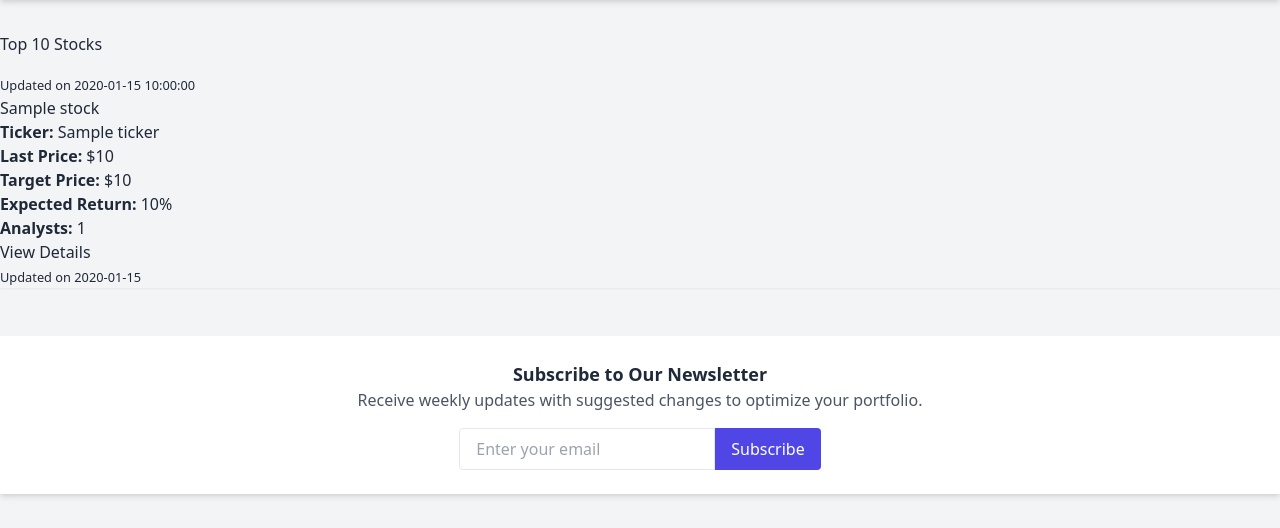
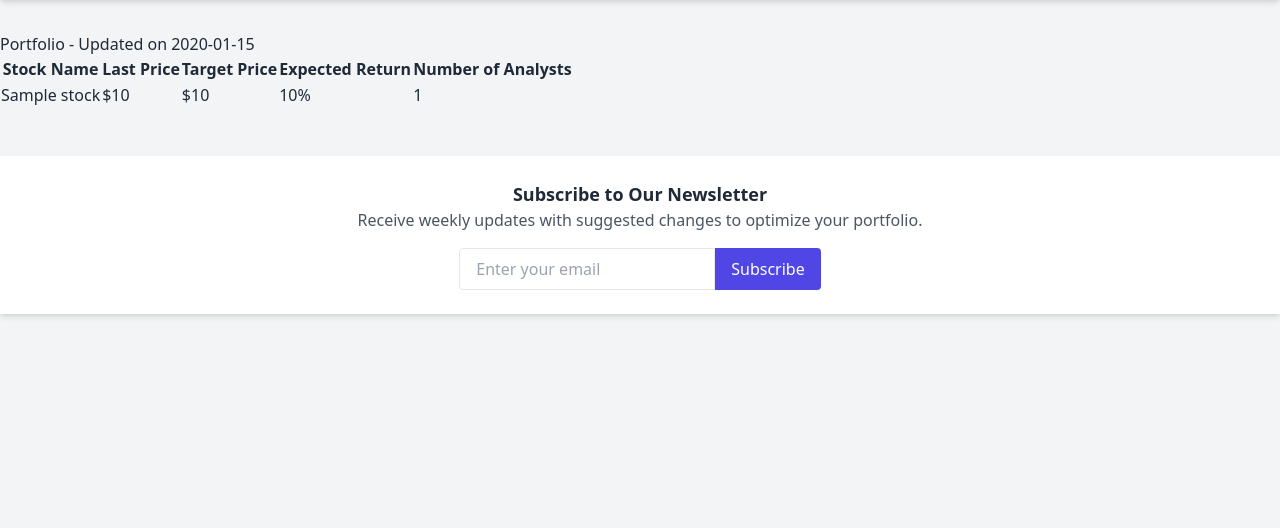
Before and after one commit to maxime0010/investments_app, a Flask app: template templates/portfolio.html in a window 1280 px wide. Shown: the part 64-592 px from the top of the page. Run offline with Flask 3, Linux system fonts and the light colour scheme; the template is opened without the code that fills it: most values are stand-ins (such as "Sample title", 1, 10 or a date in 2020).

Commit message:
Update portfolio.html

```diff
--- a/templates/portfolio.html
+++ b/templates/portfolio.html
@@ -1,32 +1,28 @@
 {% extends "base.html" %}
 
 {% block content %}
-<div class="container">
-    <h1 class="my-4">Top 10 Stocks</h1>
-    <div class="d-flex justify-content-between align-items-center">
-        <small class="text-muted">Updated on {{ last_updated }}</small>
-    </div>
-    <div class="row">
-        {% for stock in stocks %}
-        <div class="col-md-4">
-            <div class="card mb-4 shadow-sm">
-                <div class="card-body">
-                    <h5 class="card-title">{{ stock.name }}</h5>
-                    <p class="card-text">
-                        <strong>Ticker:</strong> {{ stock.ticker }}<br>
-                        <strong>Last Price:</strong> ${{ stock.last_price }}<br>
-                        <strong>Target Price:</strong> ${{ stock.average_price_target }}<br>
-                        <strong>Expected Return:</strong> {{ stock.expected_return | round(2) }}%<br>
-                        <strong>Analysts:</strong> {{ stock.num_analysts }}
-                    </p>
-                    <a href="{{ url_for('stock_detail', ticker=stock.ticker) }}" class="btn btn-primary">View Details</a>
-                </div>
-                <div class="card-footer">
-                    <small class="text-muted">Updated on {{ stock.last_update | safe }}</small>
-                </div>
-            </div>
-        </div>
-        {% endfor %}
-    </div>
-</div>
+    <h1>Portfolio - Updated on {{ last_updated.strftime('%Y-%m-%d') }}</h1>
+
+    <table class="table table-striped">
+        <thead>
+            <tr>
+                <th>Stock Name</th>
+                <th>Last Price</th>
+                <th>Target Price</th>
+                <th>Expected Return</th>
+                <th>Number of Analysts</th>
+            </tr>
+        </thead>
+        <tbody>
+            {% for stock in stocks %}
+            <tr>
+                <td><a href="{{ url_for('stock_detail', ticker=stock['ticker']) }}">{{ stock['name'] }}</a></td>
+                <td>${{ stock['last_price'] | int }}</td>
+                <td>${{ stock['target_price'] | int }}</td>
+                <td>{{ stock['expected_return'] | int }}%</td>
+                <td>{{ stock['num_analysts'] }}</td>
+            </tr>
+            {% endfor %}
+        </tbody>
+    </table>
 {% endblock %}
```
